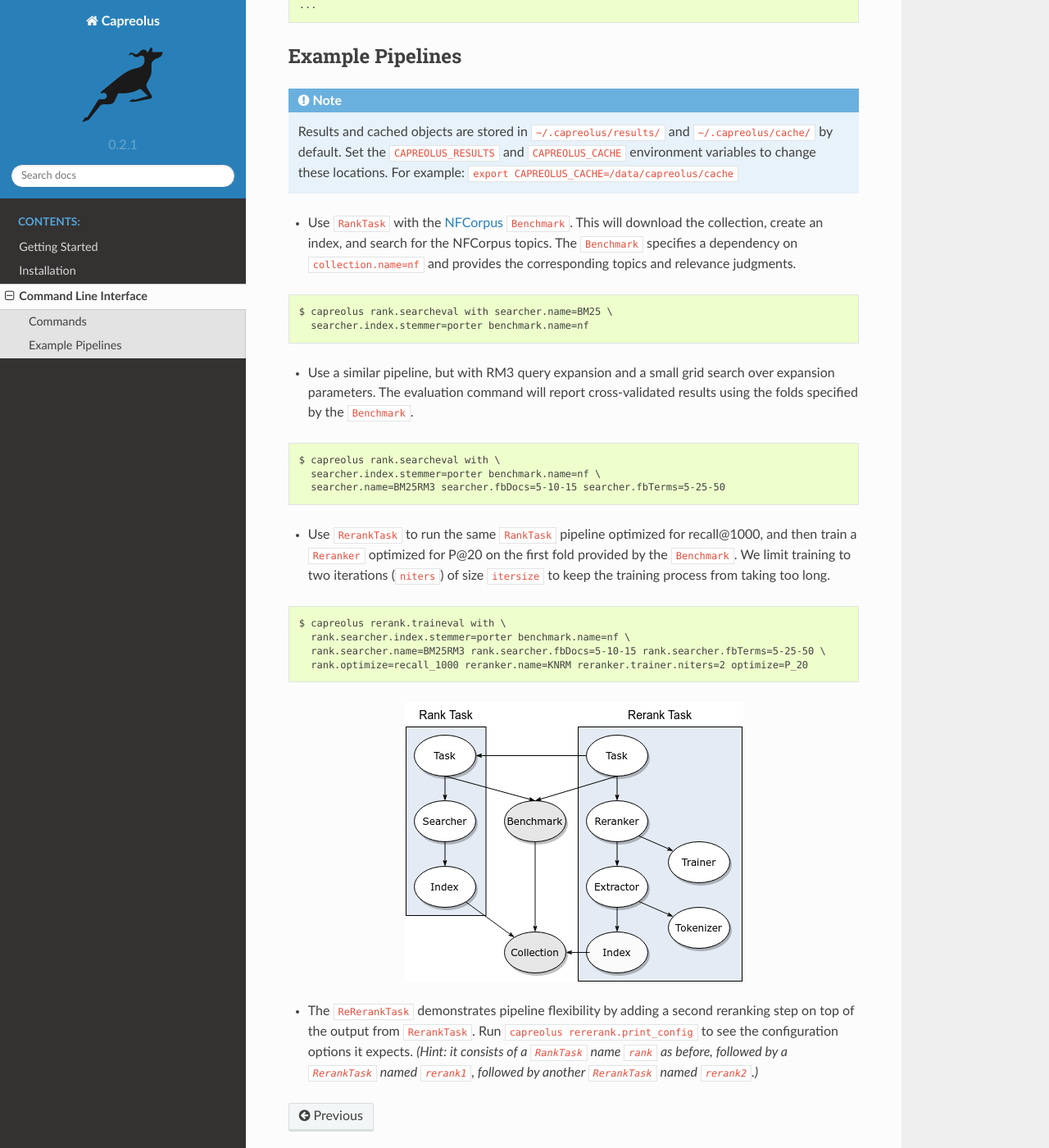
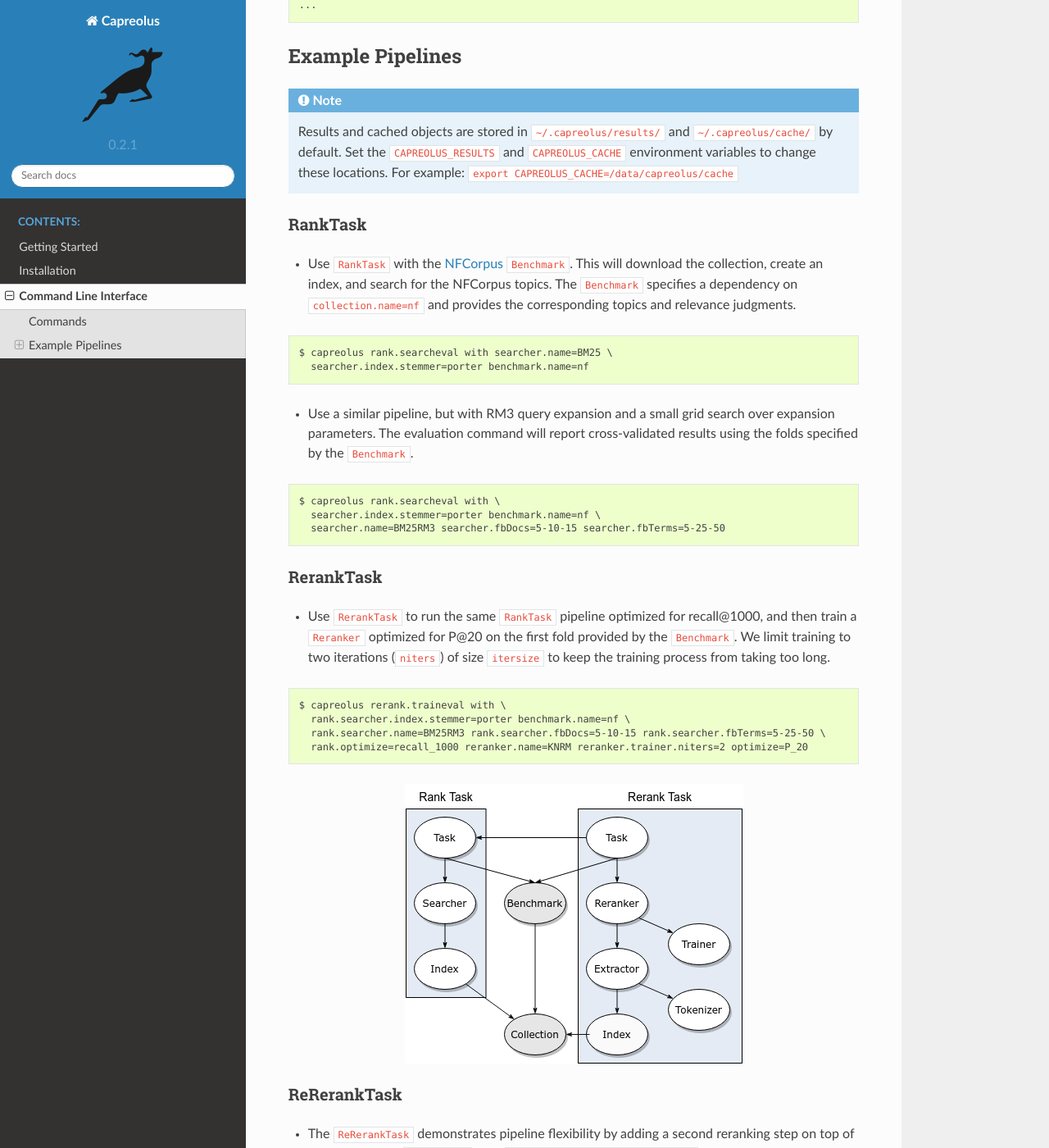
Before and after one commit to capreolus-ir/capreolus, a Sphinx documentation site: the page built from docs/cli.md, in a window 1280 px wide and 1400 px high, scrolled down 1041 px. Shown: the whole window at 82% size. Built offline with Sphinx 7.4.7 and the Read the Docs theme 2.0.0, drawn with Linux system fonts in a browser that asks for light colours.

Commit message:
headings

````diff
--- a/docs/cli.md
+++ b/docs/cli.md
@@ -38,6 +38,7 @@
 .. note:: Results and cached objects are stored in ``~/.capreolus/results/`` and ``~/.capreolus/cache/`` by default. Set the ``CAPREOLUS_RESULTS`` and ``CAPREOLUS_CACHE`` environment variables to change these locations. For example: ``export CAPREOLUS_CACHE=/data/capreolus/cache``
 ```
 
+### RankTask
 - Use `RankTask` with the [NFCorpus](https://www.cl.uni-heidelberg.de/statnlpgroup/nfcorpus/) `Benchmark`. This will download the collection, create an index, and search for the NFCorpus topics. The `Benchmark` specifies a dependency on `collection.name=nf` and provides the corresponding topics and relevance judgments.
 
 ```
@@ -53,6 +54,7 @@
   searcher.name=BM25RM3 searcher.fbDocs=5-10-15 searcher.fbTerms=5-25-50
 ```
 
+### RerankTask
 - Use `RerankTask` to run the same `RankTask` pipeline optimized for recall@1000, and then train a `Reranker` optimized for P@20 on the first fold provided by the `Benchmark`. We limit training to two iterations (`niters`) of size `itersize` to keep the training process from taking too long.
 
 ```
@@ -64,4 +66,5 @@
 
 <img src="_static/reranktask.png" style="display: block; margin-left: auto; margin-right: auto">
 
+### ReRerankTask
 - The `ReRerankTask` demonstrates pipeline flexibility by adding a second reranking step on top of the output from `RerankTask`. Run `capreolus rererank.print_config` to see the configuration options it expects. *(Hint: it consists of a `RankTask` name `rank` as before, followed by a `RerankTask` named `rerank1`, followed by another `RerankTask` named `rerank2`.)*
````
